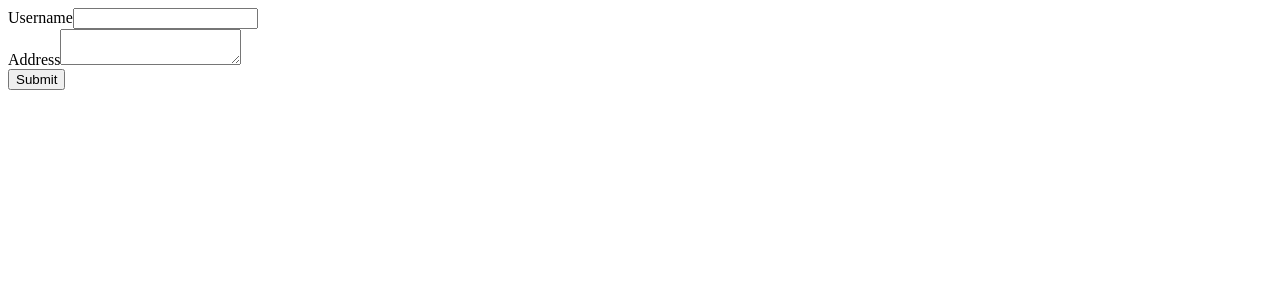
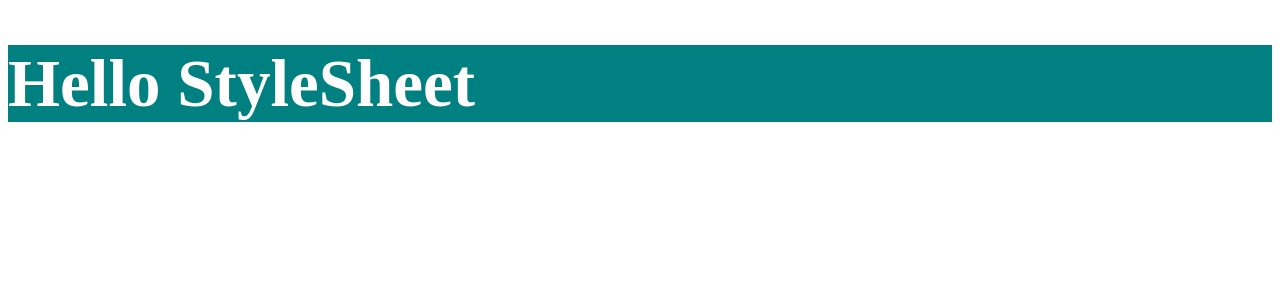
Before and after one commit to Deeksha-Singh1/ReactJs-Practice, a React (Create React App) app in the folder myapp/: page / in a window 1280 px wide. Shown: the top 300 px of the page. Built offline with nearby package versions, Linux system fonts and the light colour scheme.

Commit message:
react js practice

```diff
--- /dev/null
+++ b/myapp/src/StyleSheetComponent/App.js
@@ -0,0 +1,12 @@
+import React from 'react'
+import StyleSheet from './StyleSheet'
+
+const App = () => {
+  return (
+    <div>
+      <StyleSheet isValue={true}/>
+    </div>
+  )
+}
+
+export default App
--- /dev/null
+++ b/myapp/src/StyleSheetComponent/Style.css
@@ -0,0 +1,13 @@
+.demo{
+  color:rgb(255, 253, 253);
+  font-size: 67px;
+}
+
+.demo{
+  background-color: teal;
+}
+
+.demo3{
+  color:yellow;
+  font-size: 67px;
+}
--- /dev/null
+++ b/myapp/src/StyleSheetComponent/StyleSheet.jsx
@@ -0,0 +1,15 @@
+import React from 'react'
+import './Style.css'
+
+const StyleSheet = (props) => {
+
+let className = props.isValue ? 'demo':'demo3'
+
+  return (
+    <div>
+      <h1 className={`${className} demo2`}>Hello StyleSheet</h1>
+    </div>
+  )
+}
+
+export default StyleSheet
--- a/myapp/src/index.js
+++ b/myapp/src/index.js
@@ -1,6 +1,6 @@
 import React from 'react';
 import ReactDOM from 'react-dom/client';
-import App from './FormsComponent/App';
+import App from './StyleSheetComponent/App';
 
 const root = ReactDOM.createRoot(document.getElementById('root'));
 root.render(
```
